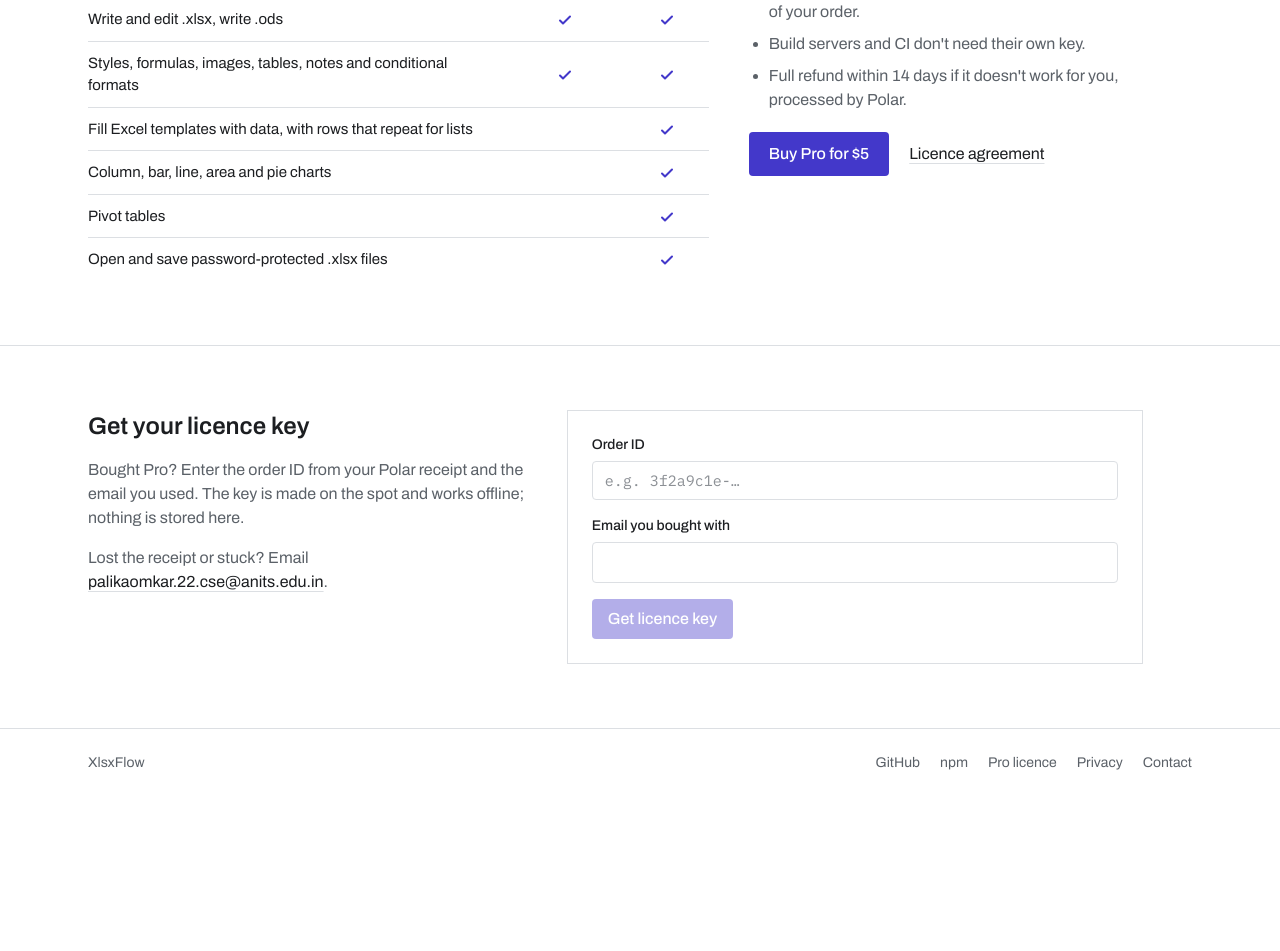
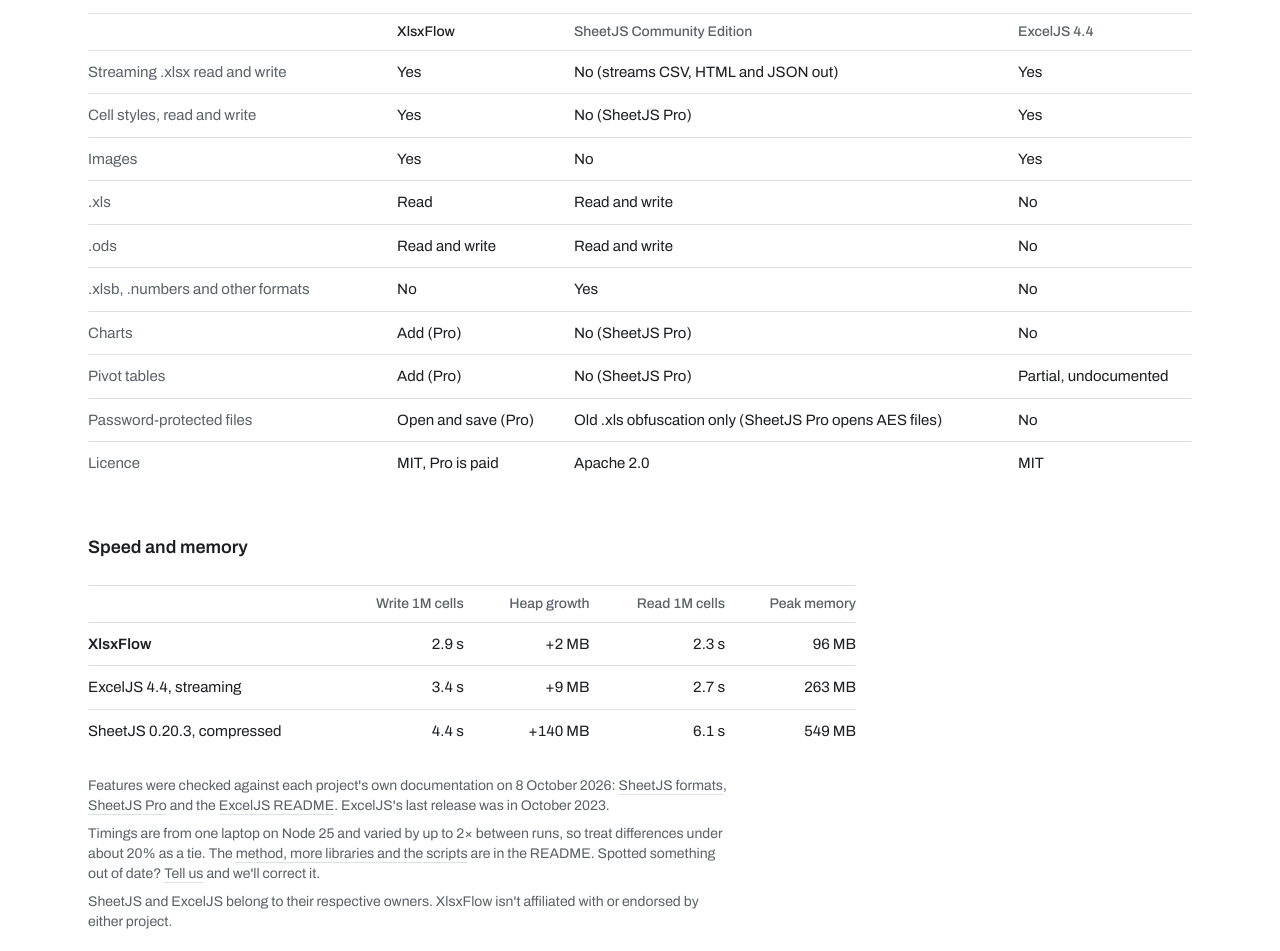
Before and after one commit to xlsxflow/xlsxflow, a Next.js app in the folder apps/portal/: page / in a window 1280 px wide. Shown: the part 1421-2372 px from the top of the page. Before the commit the page ends 2218 px from the top, so only its background shows below. Built offline with nearby package versions, Linux system fonts and the light colour scheme; no server answers.

Commit message:
Website: comparison with SheetJS and ExcelJS, with sources, dates and benchmark caveats

```diff
--- a/apps/portal/src/app/page.tsx
+++ b/apps/portal/src/app/page.tsx
@@ -5,7 +5,7 @@
 
 const CHECKOUT_URL = process.env.NEXT_PUBLIC_CHECKOUT_URL;
 const REPO = "https://github.com/xlsxflow/xlsxflow";
-const CONTACT = "palikaomkar.22.cse@anits.edu.in";
+const CONTACT = "palikaomkar@gmail.com";
 
 const READ = `import { SheetReader, createBlobReader } from '@xlsxflow/core';
 
@@ -31,6 +31,27 @@
   ["Open and save password-protected .xlsx files", false],
 ];
 
+// Kept in step with "Compared with SheetJS and ExcelJS" in the root README
+const COMPARE: [string, string, string, string][] = [
+  ["Streaming .xlsx read and write", "Yes", "No (streams CSV, HTML and JSON out)", "Yes"],
+  ["Cell styles, read and write", "Yes", "No (SheetJS Pro)", "Yes"],
+  ["Images", "Yes", "No", "Yes"],
+  [".xls", "Read", "Read and write", "No"],
+  [".ods", "Read and write", "Read and write", "No"],
+  [".xlsb, .numbers and other formats", "No", "Yes", "No"],
+  ["Charts", "Add (Pro)", "No (SheetJS Pro)", "No"],
+  ["Pivot tables", "Add (Pro)", "No (SheetJS Pro)", "Partial, undocumented"],
+  ["Password-protected files", "Open and save (Pro)", "Old .xls obfuscation only (SheetJS Pro opens AES files)", "No"],
+  ["Licence", "MIT, Pro is paid", "Apache 2.0", "MIT"],
+];
+
+// From the benchmarks in the root README
+const BENCH: [string, string, string, string, string][] = [
+  ["XlsxFlow", "2.9 s", "+2 MB", "2.3 s", "96 MB"],
+  ["ExcelJS 4.4, streaming", "3.4 s", "+9 MB", "2.7 s", "263 MB"],
+  ["SheetJS 0.20.3, compressed", "4.4 s", "+140 MB", "6.1 s", "549 MB"],
+];
+
 const Check = ({ label }: { label: string }) => (
   <svg viewBox="0 0 16 16" className="w-4 h-4 inline-block text-accent" role="img" aria-label={label}>
     <path d="M3 8.5l3 3 7-7" fill="none" stroke="currentColor" strokeWidth="2" strokeLinecap="round" strokeLinejoin="round" />
@@ -50,6 +71,7 @@
           </Link>
           <nav className="flex items-center gap-4 sm:gap-6 text-sm text-muted">
             <a href={`${REPO}#readme`} className="hover:text-ink">Docs</a>
+            <a href="#compare" className="hidden sm:inline hover:text-ink">Compare</a>
             <a href="#pro" className="hover:text-ink">Pro</a>
             <a href="#licence" className="hidden sm:inline hover:text-ink">Licence key</a>
             <a href={REPO} className="hover:text-ink">GitHub</a>
@@ -94,6 +116,78 @@
             <p className="lg:col-span-2 text-muted">
               Styles, formulas, merges, frozen panes, images and more are covered in the <a href={`${REPO}#readme`} className={`${link} text-ink`}>documentation</a>.
             </p>
+          </div>
+        </section>
+
+        <section id="compare" className="border-t border-grid scroll-mt-4">
+          <div className="max-w-6xl mx-auto px-4 sm:px-6 py-16 flex flex-col gap-6">
+            <h2 className="display text-[clamp(40px,5vw,56px)]">Compared with SheetJS and ExcelJS</h2>
+            <p className="text-muted max-w-[68ch]">
+              SheetJS reads and writes far more formats, and ExcelJS has a longer track record. XlsxFlow focuses on .xlsx:
+              streaming in flat memory, keeping everything in a file it edits, and running on Web APIs alone.
+            </p>
+            <div className="overflow-x-auto -mx-4 px-4 sm:mx-0 sm:px-0">
+              <table className="w-full min-w-160 text-[15px] border-t border-grid">
+                <thead>
+                  <tr className="text-left text-sm text-muted">
+                    <th className="py-2 pr-4 font-medium w-[28%]"><span className="sr-only">Feature</span></th>
+                    <th className="py-2 pr-4 font-medium text-ink">XlsxFlow</th>
+                    <th className="py-2 pr-4 font-medium">SheetJS Community Edition</th>
+                    <th className="py-2 font-medium">ExcelJS 4.4</th>
+                  </tr>
+                </thead>
+                <tbody>
+                  {COMPARE.map(([what, ours, sheetjs, exceljs]) => (
+                    <tr key={what} className="border-t border-grid align-top">
+                      <th scope="row" className="py-2.5 pr-4 text-left font-normal text-muted">{what}</th>
+                      <td className="py-2.5 pr-4">{ours}</td>
+                      <td className="py-2.5 pr-4">{sheetjs}</td>
+                      <td className="py-2.5">{exceljs}</td>
+                    </tr>
+                  ))}
+                </tbody>
+              </table>
+            </div>
+
+            <h3 className="text-lg font-semibold mt-6">Speed and memory</h3>
+            <div className="overflow-x-auto -mx-4 px-4 sm:mx-0 sm:px-0">
+              <table className="w-full min-w-140 max-w-3xl text-[15px] border-t border-grid">
+                <thead>
+                  <tr className="text-left text-sm text-muted">
+                    <th className="py-2 pr-4 font-medium"><span className="sr-only">Library</span></th>
+                    <th className="py-2 px-3 font-medium text-right">Write 1M cells</th>
+                    <th className="py-2 px-3 font-medium text-right">Heap growth</th>
+                    <th className="py-2 px-3 font-medium text-right">Read 1M cells</th>
+                    <th className="py-2 pl-3 font-medium text-right">Peak memory</th>
+                  </tr>
+                </thead>
+                <tbody>
+                  {BENCH.map(([name, ...cells]) => (
+                    <tr key={name} className="border-t border-grid">
+                      <th scope="row" className={`py-2.5 pr-4 text-left ${name === "XlsxFlow" ? "font-semibold" : "font-normal"}`}>{name}</th>
+                      {cells.map((c, i) => <td key={i} className={`py-2.5 text-right ${i === 3 ? "pl-3" : "px-3"}`}>{c}</td>)}
+                    </tr>
+                  ))}
+                </tbody>
+              </table>
+            </div>
+
+            <div className="text-sm text-muted max-w-[80ch] flex flex-col gap-2">
+              <p>
+                Features were checked against each project&apos;s own documentation on 8 October 2026:{" "}
+                <a href="https://docs.sheetjs.com/docs/miscellany/formats" className={link}>SheetJS formats</a>,{" "}
+                <a href="https://sheetjs.com/pro" className={link}>SheetJS Pro</a> and the{" "}
+                <a href="https://github.com/exceljs/exceljs#readme" className={link}>ExcelJS README</a>. ExcelJS&apos;s last
+                release was in October 2023.
+              </p>
+              <p>
+                Timings are from one laptop on Node 25 and varied by up to 2× between runs, so treat differences under
+                about 20% as a tie. The <a href={`${REPO}#benchmarks`} className={link}>method, more libraries and the
+                scripts</a> are in the README. Spotted something out of date? <a href={`mailto:${CONTACT}`} className={link}>Tell us</a> and
+                we&apos;ll correct it.
+              </p>
+              <p>SheetJS and ExcelJS belong to their respective owners. XlsxFlow isn&apos;t affiliated with or endorsed by either project.</p>
+            </div>
           </div>
         </section>
 
```
